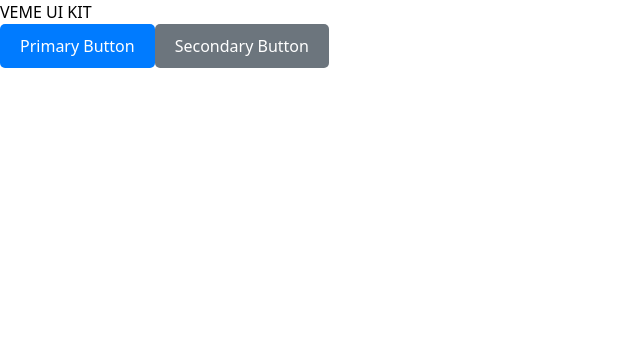
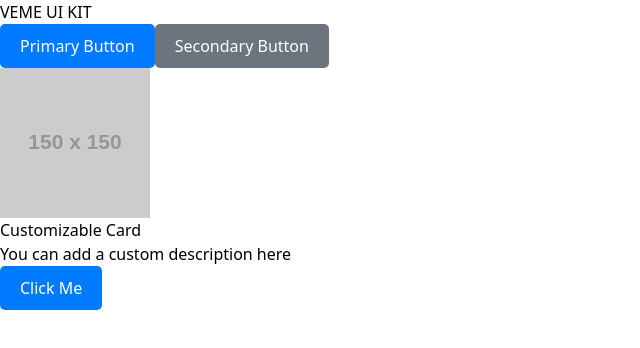
Before and after one commit to Vokuc/veme, an Angular app in the folder veme-ui-kit/: page / in a window 1280 px wide. Shown: the top 348 px of the page, without its empty margins (0-640 px from the left). Built offline with nearby package versions, Linux system fonts and the light colour scheme.

Commit message:
created card component

```diff
--- a/veme-ui-kit/src/app/app.component.html
+++ b/veme-ui-kit/src/app/app.component.html
@@ -1,3 +1,5 @@
 <h1 class="">VEME UI KIT</h1>
 <app-button label="Primary Button" type="primary"></app-button>
 <app-button label="Secondary Button" type="secondary"></app-button>
+
+<app-card title="Customizable Card" description="You can add a custom description here" imageUrl="https://via.placeholder.com/150" buttonText="Click Me" buttonType="primary" ></app-card>
--- a/veme-ui-kit/src/app/app.component.ts
+++ b/veme-ui-kit/src/app/app.component.ts
@@ -1,11 +1,12 @@
 import { Component } from '@angular/core';
 import { RouterOutlet } from '@angular/router';
 import { ButtonComponent } from './components/button/button.component';
+import { CardComponent } from './components/card/card.component';
 
 @Component({
   selector: 'app-root',
   standalone: true,
-  imports: [RouterOutlet, ButtonComponent],
+  imports: [RouterOutlet, ButtonComponent, CardComponent],
   templateUrl: './app.component.html',
   styleUrl: './app.component.scss'
 })
--- /dev/null
+++ b/veme-ui-kit/src/app/components/card/card.component.html
@@ -0,0 +1,16 @@
+<div class="rounded max-w-sm overflow-hidden shadow-lg bg-white">
+    <img [src]="imageUrl" alt="Card Image" class="w-full">
+
+    <div class="px-6 py-4">
+        <div class="font-bold text-xl mb-2">{{title}}</div>
+
+        <p class="text-gray-700 text-base">
+            {{description}}
+        </p>
+
+        <div class="px-6 py-4">
+            <app-button [label]="buttonText" [type]="buttonType">
+            </app-button>
+        </div>
+    </div>
+</div>
```
Also changed, not shown: veme-ui-kit/src/app/components/card/card.component.ts (added, +19 -0 lines), veme-ui-kit/src/app/components/card/card.component.scss (added), 1 other file (tests, documents, lock files or other folders).
